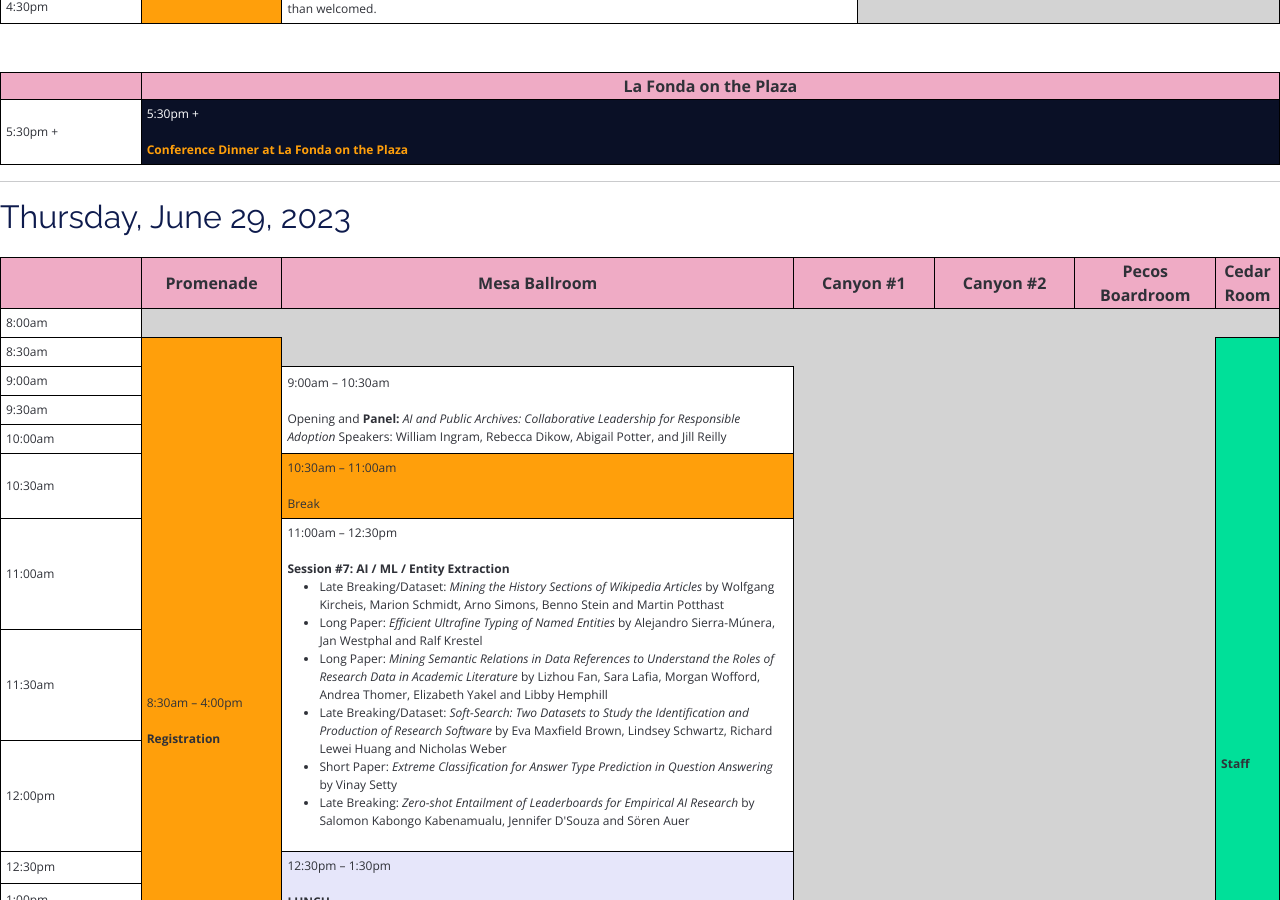
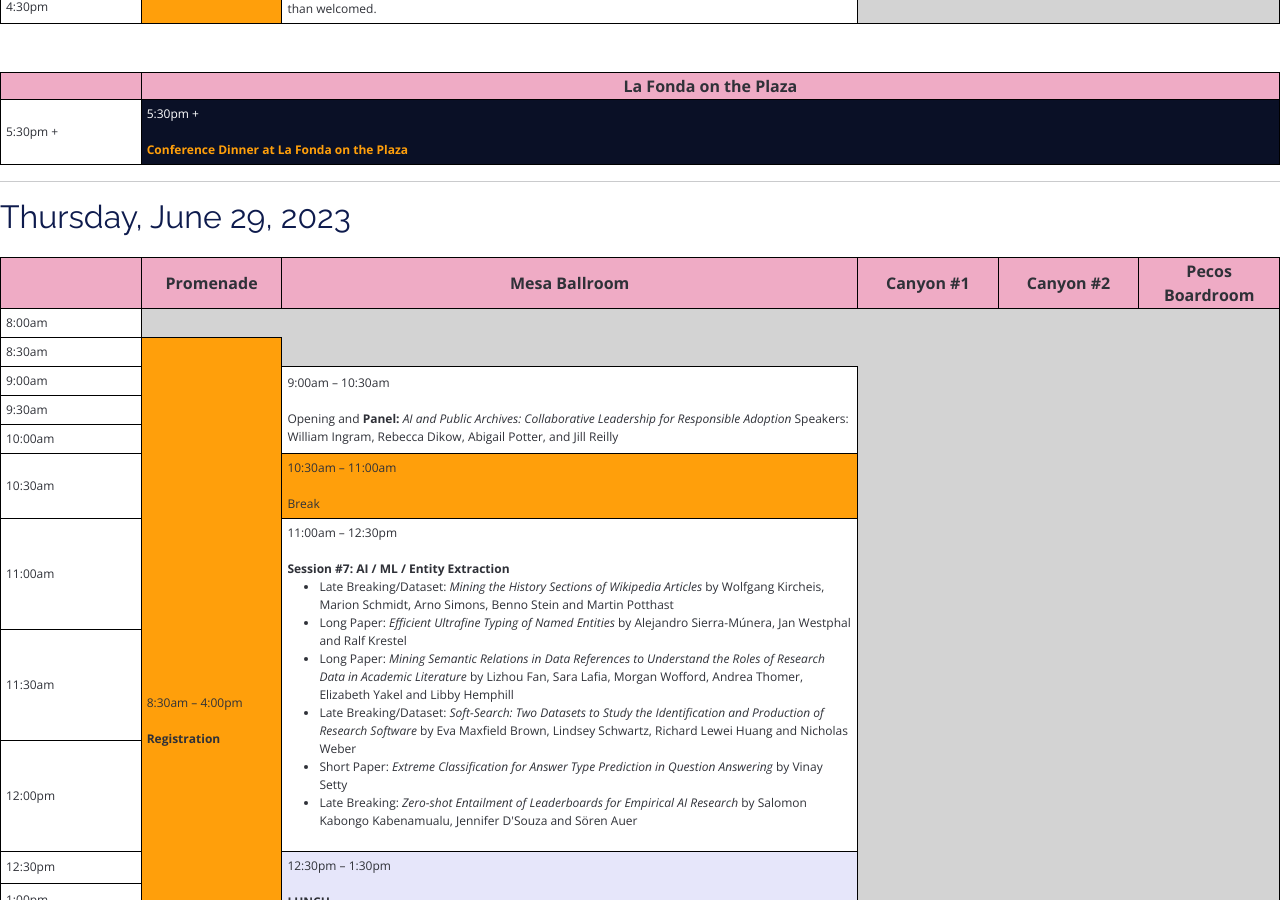
Before and after one commit to shawnmjones/JCDL2023-website-source, a Jekyll site: the page built from program-landscape.html, in a window 1280 px wide and 900 px high, scrolled down 3695 px. Built offline with Jekyll 4.4.1, drawn with Linux system fonts in a browser that asks for light colours.

Commit message:
removed Cedar room and Staff space from thursday

```diff
--- a/_includes/program-thursday.html
+++ b/_includes/program-thursday.html
@@ -9,7 +9,6 @@
         <th class="room">Canyon #1</th>
         <th class="room">Canyon #2</th>
         <th class="room">Pecos Boardroom</th>
-        <th class="cedar">Cedar Room</th>
     </thead>
     <tbody>
   <tr>
@@ -27,8 +26,6 @@
     <td></td>
     <td></td>
     <td></td>
-    <td rowspan="17" class="staff">Staff</td>
-
   </tr>
   <tr>
     <td class="timecell">9:00am</td>
```
